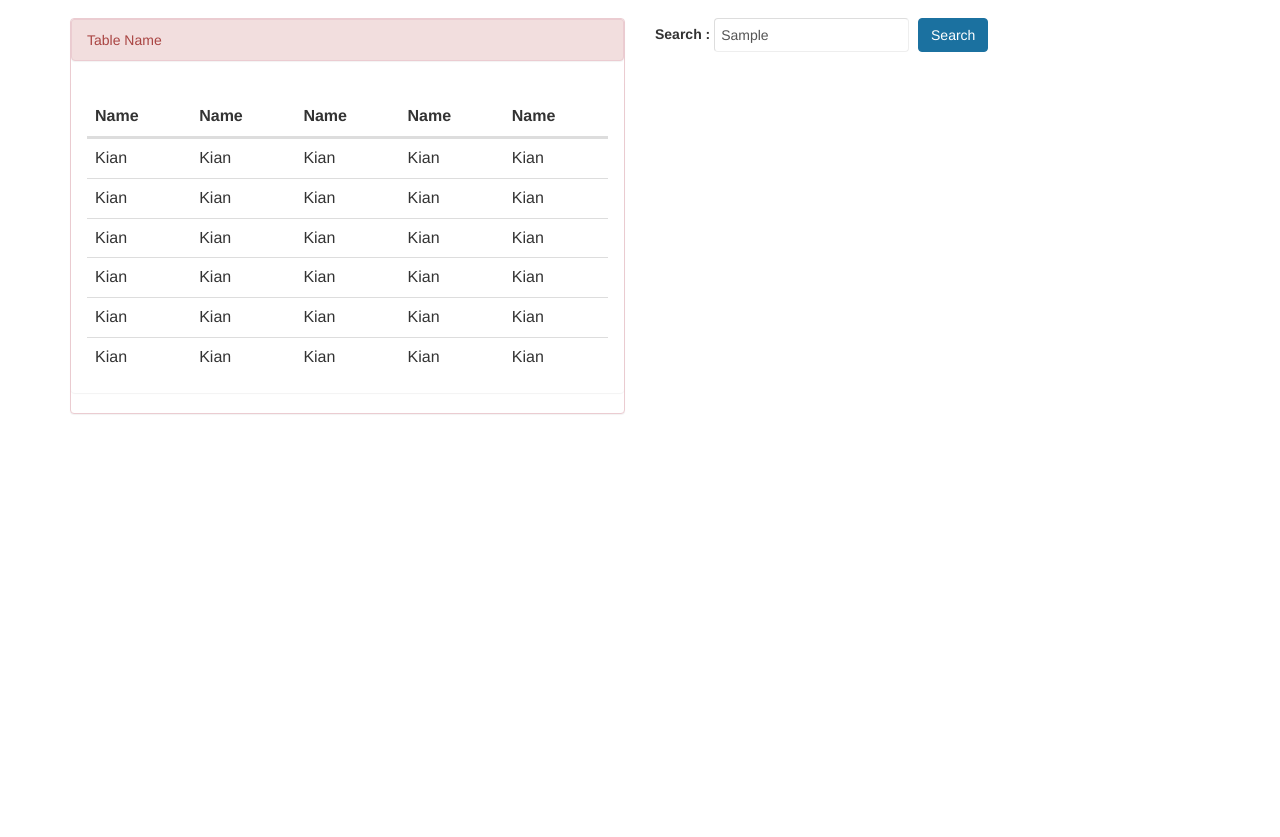
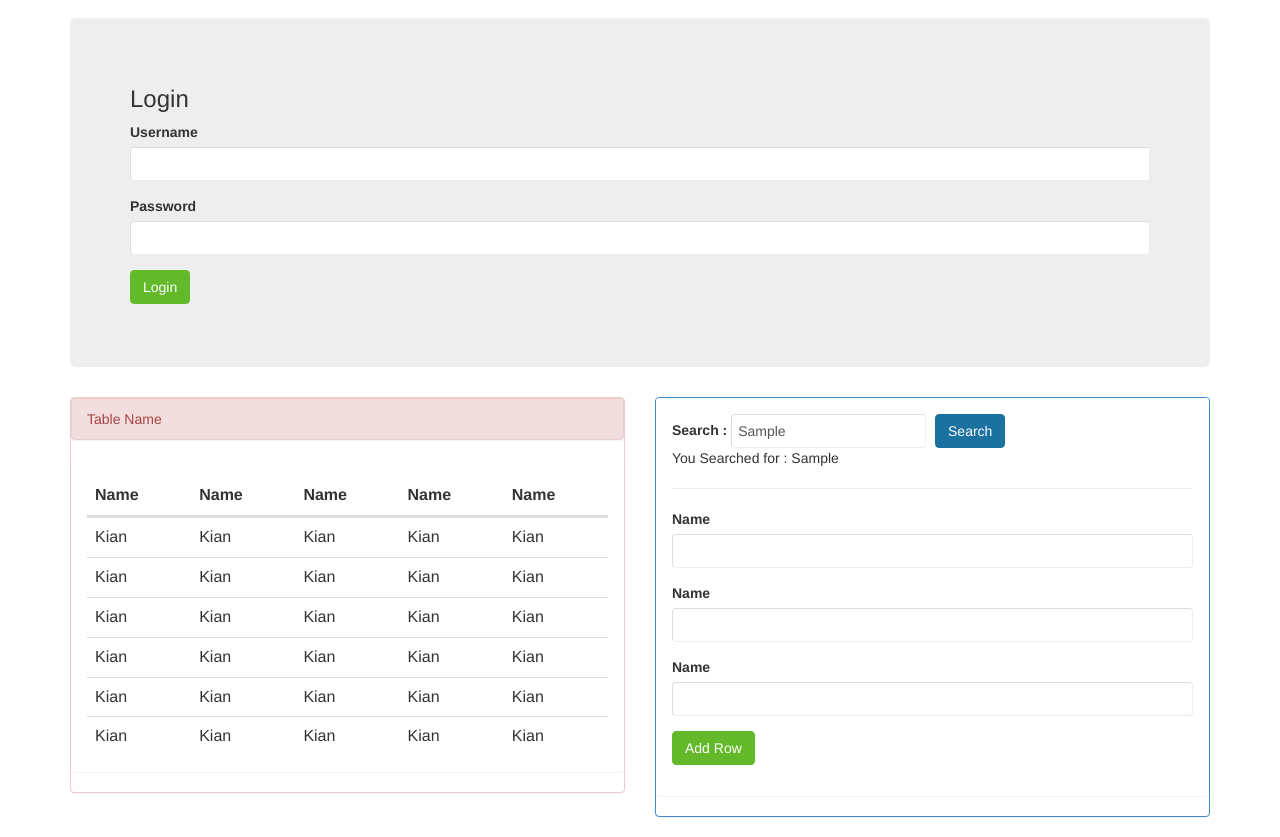
Before and after one commit to arian-x/TS_OWASP, a website: page public/index.html in a window 1280 px wide. Both pictures are taken after typing "Sample" into the empty fields and a click on the button "Search". Shown: the part 54-891 px from the top of the page. Before the commit the page ends 800 px from the top, so only its background shows below. Drawn offline with Linux system fonts and the light colour scheme.

Commit message:
some html added

```diff
--- a/public/index.html
+++ b/public/index.html
@@ -24,6 +24,22 @@
     </div>
 </nav>
 <div class="container">
+    <div class="jumbotron">
+        <h3> Login </h3>
+        <div class="form-group">
+            <label>
+                Username
+            </label>
+            <input id="username" type="text" class="form-control">
+        </div>
+        <div class="form-group">
+            <label> Password </label>
+            <input id="password" type="password" class="form-control">
+        </div>
+        <div class="form-group">
+            <button id="loginBtn" class="btn btn-success"> Login </button>
+        </div>
+    </div>
     <div class="row">
         <div class="col col-sm-6">
             <div class="panel panel-danger">
@@ -34,55 +50,55 @@
                     <table class="table">
                         <thead>
                         <tr>
-                                        <th> Name </th>
-                                        <th> Name </th>
-                                        <th> Name </th>
-                                        <th> Name </th>
-                                        <th> Name </th>
+                            <th> Name</th>
+                            <th> Name</th>
+                            <th> Name</th>
+                            <th> Name</th>
+                            <th> Name</th>
                         </tr>
                         </thead>
                         <tbody>
                         <tr>
-                                        <td> Kian </td>
-                                        <td> Kian </td>
-                                        <td> Kian </td>
-                                        <td> Kian </td>
-                                        <td> Kian </td>
+                            <td> Kian</td>
+                            <td> Kian</td>
+                            <td> Kian</td>
+                            <td> Kian</td>
+                            <td> Kian</td>
                         </tr>
                         <tr>
-                                        <td> Kian </td>
-                                        <td> Kian </td>
-                                        <td> Kian </td>
-                                        <td> Kian </td>
-                                        <td> Kian </td>
+                            <td> Kian</td>
+                            <td> Kian</td>
+                            <td> Kian</td>
+                            <td> Kian</td>
+                            <td> Kian</td>
                         </tr>
                         <tr>
-                                        <td> Kian </td>
-                                        <td> Kian </td>
-                                        <td> Kian </td>
-                                        <td> Kian </td>
-                                        <td> Kian </td>
+                            <td> Kian</td>
+                            <td> Kian</td>
+                            <td> Kian</td>
+                            <td> Kian</td>
+                            <td> Kian</td>
                         </tr>
                         <tr>
-                                        <td> Kian </td>
-                                        <td> Kian </td>
-                                        <td> Kian </td>
-                                        <td> Kian </td>
-                                        <td> Kian </td>
+                            <td> Kian</td>
+                            <td> Kian</td>
+                            <td> Kian</td>
+                            <td> Kian</td>
+                            <td> Kian</td>
                         </tr>
                         <tr>
-                                        <td> Kian </td>
-                                        <td> Kian </td>
-                                        <td> Kian </td>
-                                        <td> Kian </td>
-                                        <td> Kian </td>
+                            <td> Kian</td>
+                            <td> Kian</td>
+                            <td> Kian</td>
+                            <td> Kian</td>
+                            <td> Kian</td>
                         </tr>
                         <tr>
-                                        <td> Kian </td>
-                                        <td> Kian </td>
-                                        <td> Kian </td>
-                                        <td> Kian </td>
-                                        <td> Kian </td>
+                            <td> Kian</td>
+                            <td> Kian</td>
+                            <td> Kian</td>
+                            <td> Kian</td>
+                            <td> Kian</td>
                         </tr>
                         </tbody>
                     </table>
@@ -90,13 +106,34 @@
             </div>
         </div>
         <div class="col col-sm-6">
+            <div class="panel panel-primary">
+                <div class="panel panel-body">
                     <div class="form-inline">
                         <div class="form-group">
                             <label> Search : </label>
                             <input id="searchField" type="text" class="form-control">
                         </div>
                         <div class="form-group">
-                            <button id="searchBtn" class="btn btn-primary"> Search </button>
+                            <button id="searchBtn" class="btn btn-primary"> Search</button>
+                        </div>
+                    </div>
+                    <p id="searchStatus"> You Searched for : -- </p>
+                    <hr>
+                    <div class="form-group">
+                        <label> Name </label>
+                        <input type="text" class="form-control">
+                    </div>
+                    <div class="form-group">
+                        <label> Name </label>
+                        <input type="text" class="form-control">
+                    </div>
+                    <div class="form-group">
+                        <label> Name </label>
+                        <input type="text" class="form-control">
+                    </div>
+                    <div class="form-group">
+                        <button class="btn btn-success"> Add Row</button>
+                    </div>
                 </div>
             </div>
         </div>
--- a/public/main.js
+++ b/public/main.js
@@ -1,5 +1,28 @@
 $(document).ready(function () {
-    var $searchBtn = $("#serachBtn") ;
-    var $searchfiled = $("#searchField") ;
+    var $searchBtn = $("#searchBtn") ;
+    var $searchField = $("#searchField") ;
+    var $searchStatus = $("#searchStatus") ;
+
+    var $userName = $("#userName") ;
+    var $password = $("#password") ;
+    var $loginBtn = $("#loginBtn") ;
+
+    $loginBtn.click(function () {
+        $.post("/login" , {user : $userName.val() , pass : $password.val() } , function (data) {
+            console.log(data) ;
+
+        })  ;
+    }) ;
+    var renderIndexTable = function () {
+
+    } ;
+
+
+    $searchBtn.click(function () {
+        var value = $searchField.val() ;
+        $searchStatus.html("You Searched for : " + value ) ;
+    });
+
+
 
 }) ;
```
Lines whose indentation alone changed are shown as unchanged.
